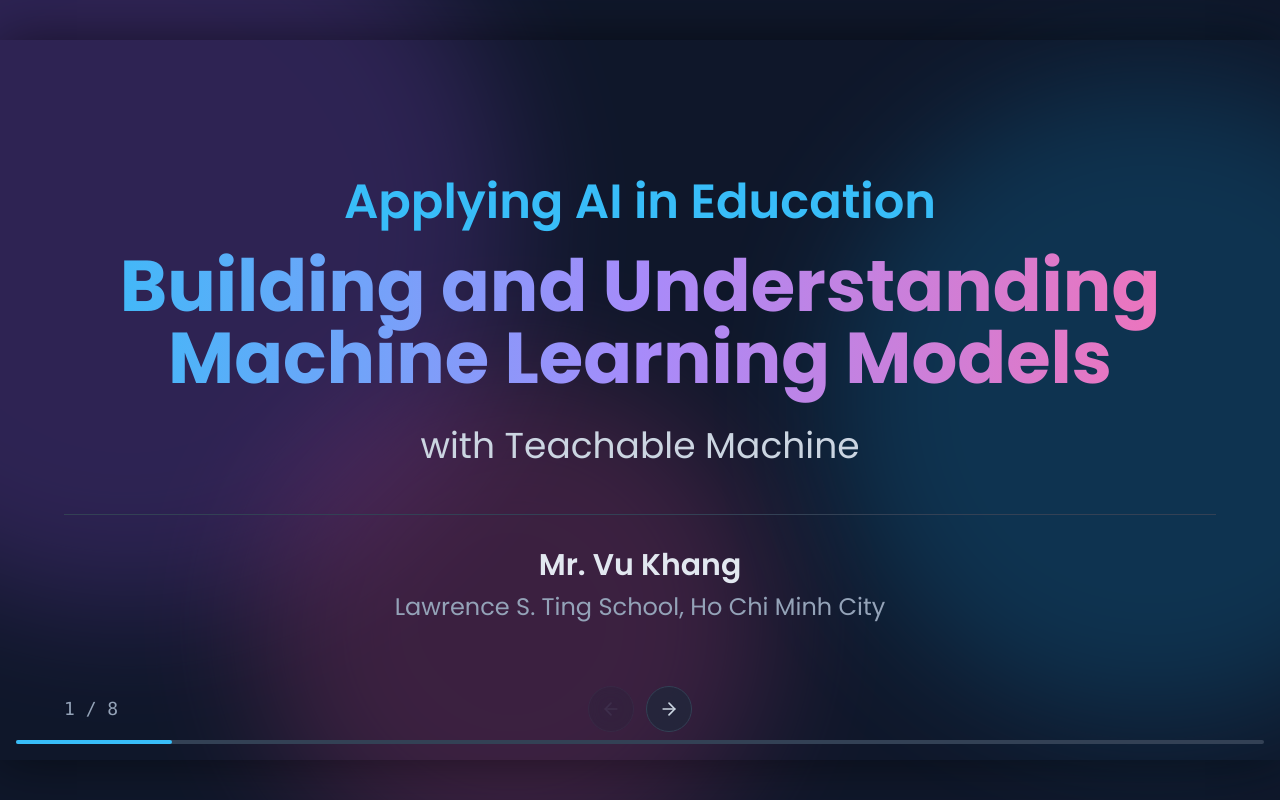
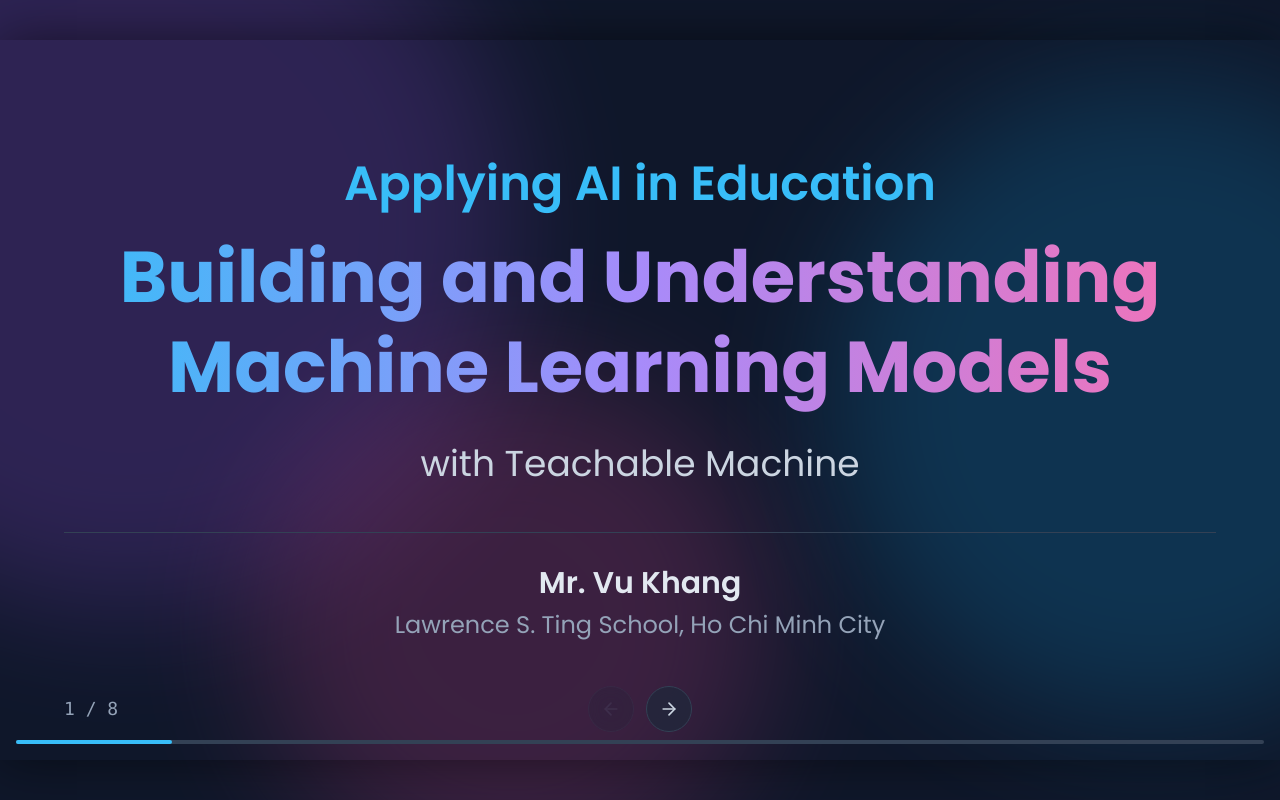
Before and after one commit to VuKhang-lsts/cos-aitool-vukhang, a plain HTML site: page index.html in a window 1280 px wide. Drawn offline with nearby package versions, Linux system fonts and the light colour scheme.

Commit message:
Update index.html

```diff
--- a/index.html
+++ b/index.html
@@ -135,7 +135,7 @@
         <section class="slide active" id="slide-1">
             <div class="slide-content text-center max-w-6xl w-full">
                 <h2 class="text-4xl md:text-5xl font-semibold text-sky-400">Applying AI in Education</h2>
-                <h1 class="text-6xl md:text-7xl font-bold mt-2 mb-4 py-4 leading-relaxed gradient-text">Building and Understanding<br>Machine Learning Models</h1>
+                <h1 style="line-height:90px" class="text-6xl md:text-7xl font-bold mt-2 mb-4 py-4 leading-loose gradient-text">Building and Understanding<br>Machine Learning Models</h1>
                 <p class="text-3xl md:text-4xl text-slate-300">with Teachable Machine</p>
                 <div class="mt-12 border-t border-slate-700 pt-8">
                     <p class="text-3xl font-semibold">Mr. Vu Khang</p>
```
